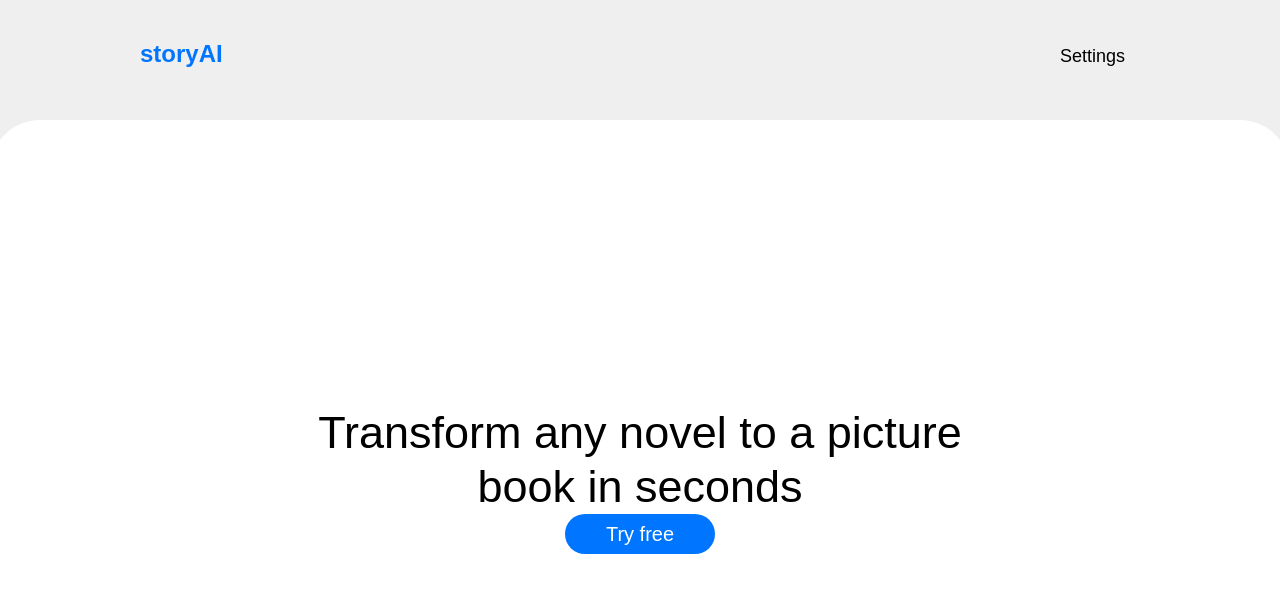
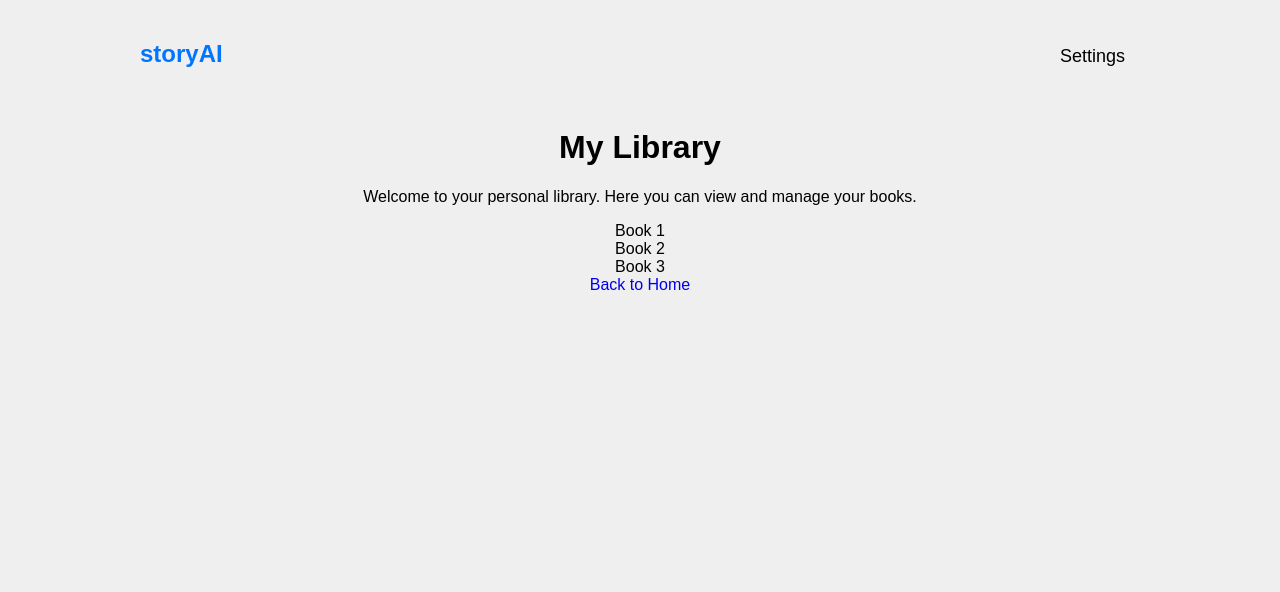
Before and after one commit to FuJacob/NovelNovels, a React (Create React App) app: page /library in a window 1280 px wide. Shown: the top 592 px of the page. Built offline with nearby package versions, Linux system fonts and the light colour scheme; no server answers.

Commit message:
fixed library

```diff
--- a/src/App.js
+++ b/src/App.js
@@ -56,7 +56,26 @@ function App() {
   const HTML_BOOK_PAGES = createHTMLPages(pages);
   return (
     <Router>
-      <div className="App">
+        <Routes>
+          <Route path="/" element={<MainContent />} />
+          <Route path="/library" element={<Library />} />
+        </Routes>
+    </Router>
+  );
+}
+
+function MainContent() {
+  const location = useLocation();
+
+  React.useEffect(() => {
+    if (location.hash === '#library') {
+      // Render Library component or scroll to library section
+      console.log('Show Library');
+      // You can add logic here to show the Library component
+    }
+  }, [location]);
+
+  return <div className="App">
   <header className="App-header">
     <div className="nav-menu">
       <div className="navbar w-nav">
@@ -76,32 +95,13 @@ function App() {
     <div className='land-container'>
       <p>Transform any novel to a picture book in seconds</p>
       <div className='button-div'>
-              <Link to="#library" className='button'>
+        <Link to="library" className='button'>
           <p>Try free</p>
         </Link>
       </div>
     </div>
   </header>
-        <Routes>
-          <Route path="/" element={<MainContent />} />
-        </Routes>
-      </div>
-    </Router>
-  );
-}
-
-function MainContent() {
-  const location = useLocation();
-
-  React.useEffect(() => {
-    if (location.hash === '#library') {
-      // Render Library component or scroll to library section
-      console.log('Show Library');
-      // You can add logic here to show the Library component
-    }
-  }, [location]);
-
-  return null; // or return some default content
+</div>; // or return some default content
 }
 
 export default App;
--- /dev/null
+++ b/src/Library.css
@@ -0,0 +1,4 @@
+.library-container {
+    color: black;
+
+}
--- a/src/Library.js
+++ b/src/Library.js
@@ -1,5 +1,6 @@
 import React from 'react';
 import { Link } from 'react-router-dom';
+import './Library.css';
 import './App.css';
 import './fonts.css';
 
```
Lines whose indentation alone changed are shown as unchanged.
